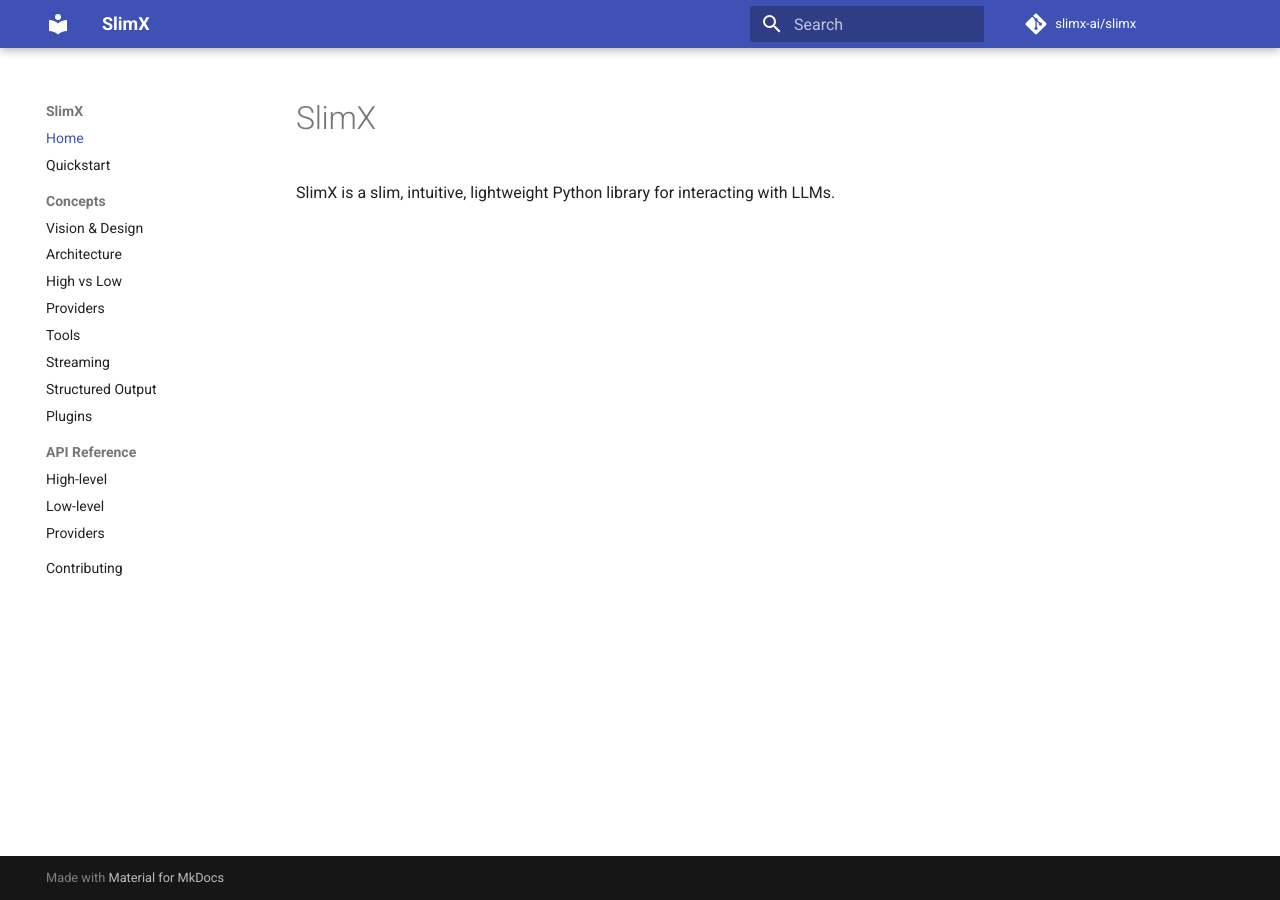
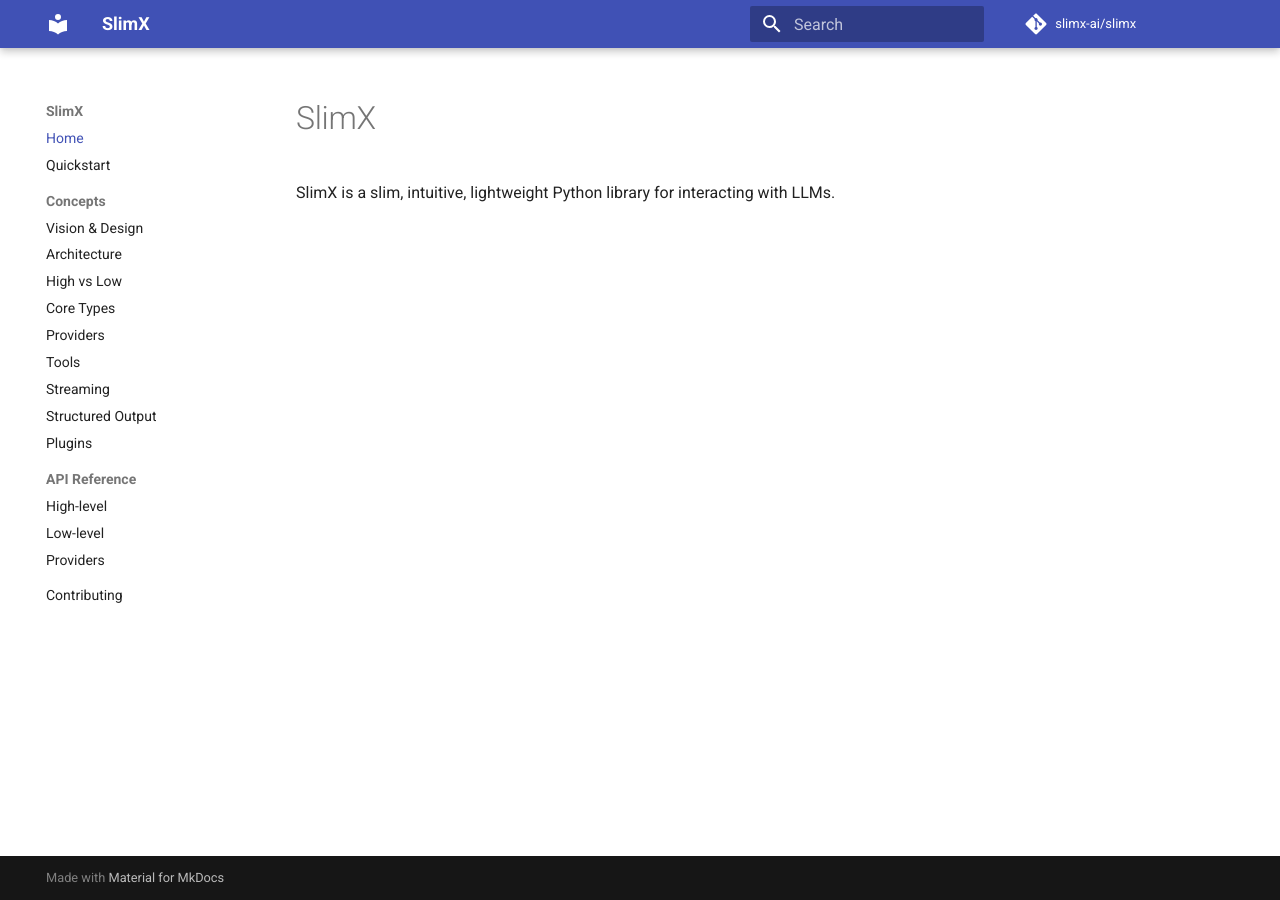
Before and after one commit to slimx-ai/slimx, an MkDocs documentation site: the page built from docs/index.md, in a window 1280 px wide. Built offline with MkDocs 1.6.1 and Material for MkDocs 9.7.7, drawn with Linux system fonts in a browser that asks for light colours; comment, search, counter and statistics services are not loaded.

Commit message:
chore: add the Core Types page

```diff
--- a/mkdocs.yml
+++ b/mkdocs.yml
@@ -18,6 +18,7 @@
       - Vision & Design: concepts/vision.md
       - Architecture: concepts/architecture.md
       - High vs Low: concepts/high_vs_low.md
+      - Core Types: concepts/core_types.md
       - Providers: concepts/providers.md
       - Tools: concepts/tools.md
       - Streaming: concepts/streaming.md
```
